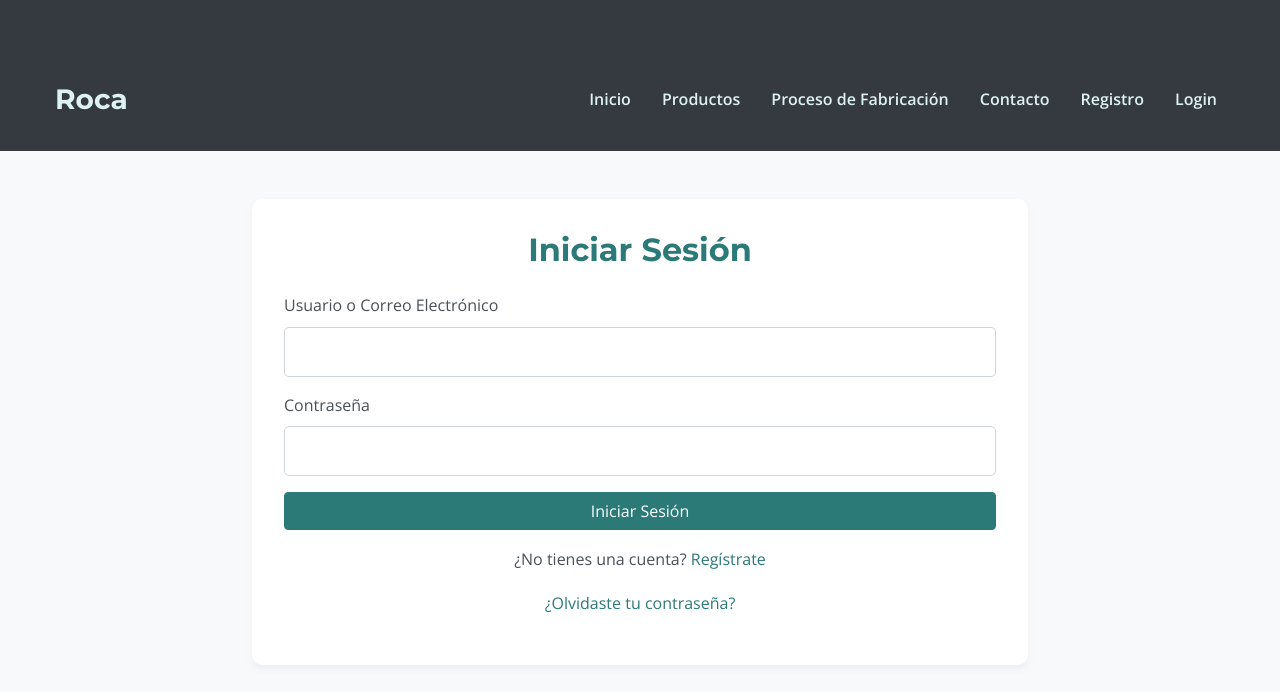
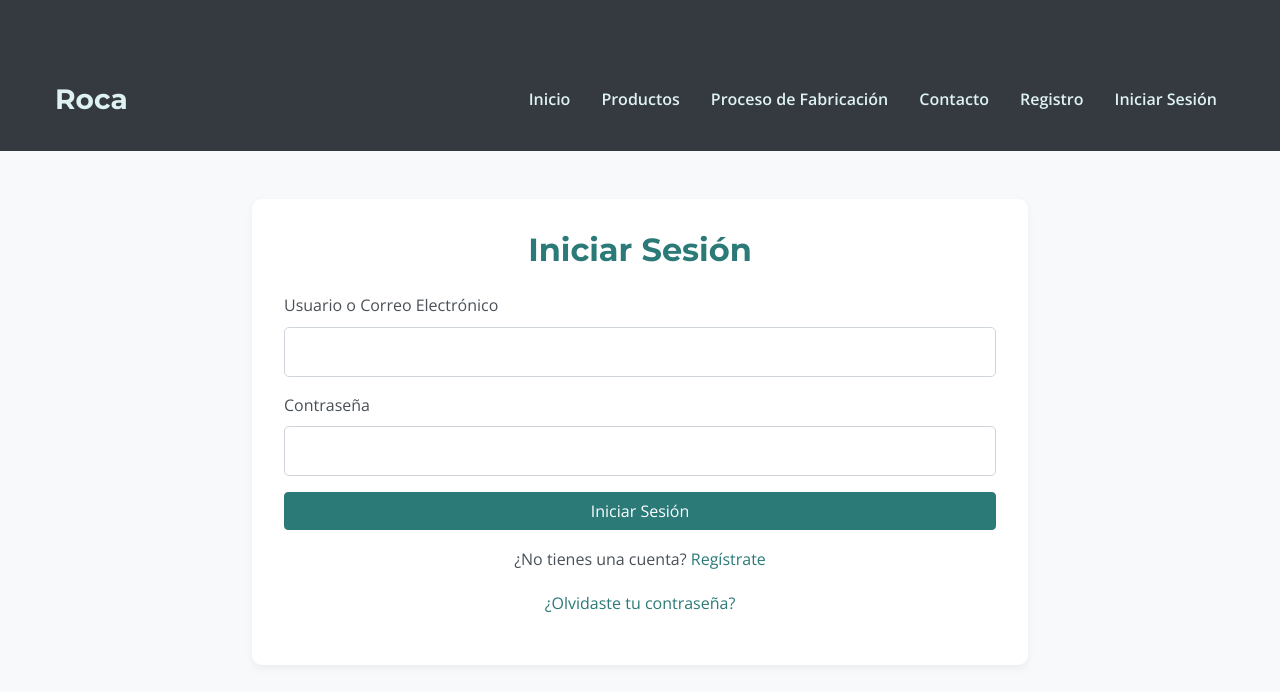
Before and after one commit to yengal1/webrocca, a plain HTML site: page login.html in a window 1280 px wide. Drawn offline with nearby package versions, Linux system fonts and the light colour scheme.

Commit message:
Update login.html

```diff
--- a/login.html
+++ b/login.html
@@ -39,7 +39,7 @@
         <a class="nav-link" href="registro.html">Registro</a>
        </li>
        <li class="nav-item">
-        <a class="nav-link active" aria-current="page" href="login.html">Login</a>
+        <a class="nav-link active" aria-current="page" href="login.html">Iniciar Sesión</a>
        </li>
       </ul>
      </div>
```
